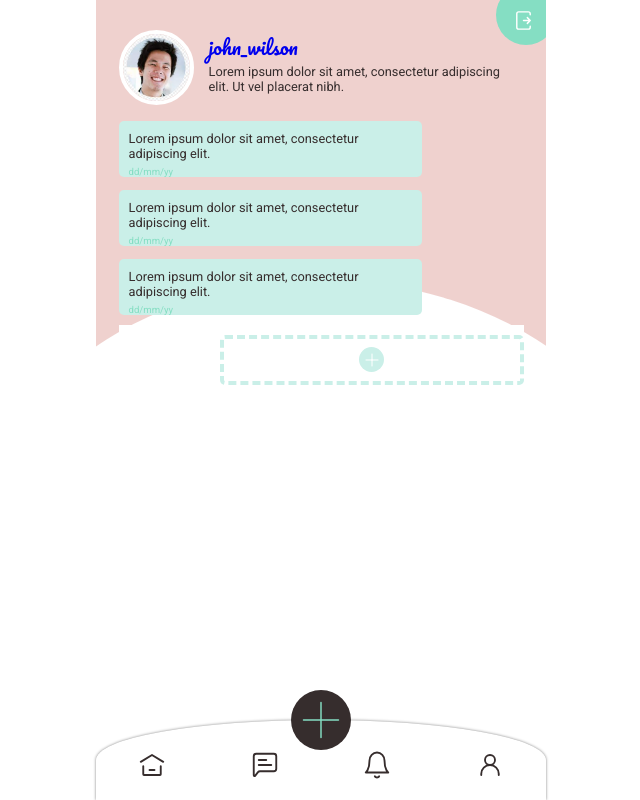
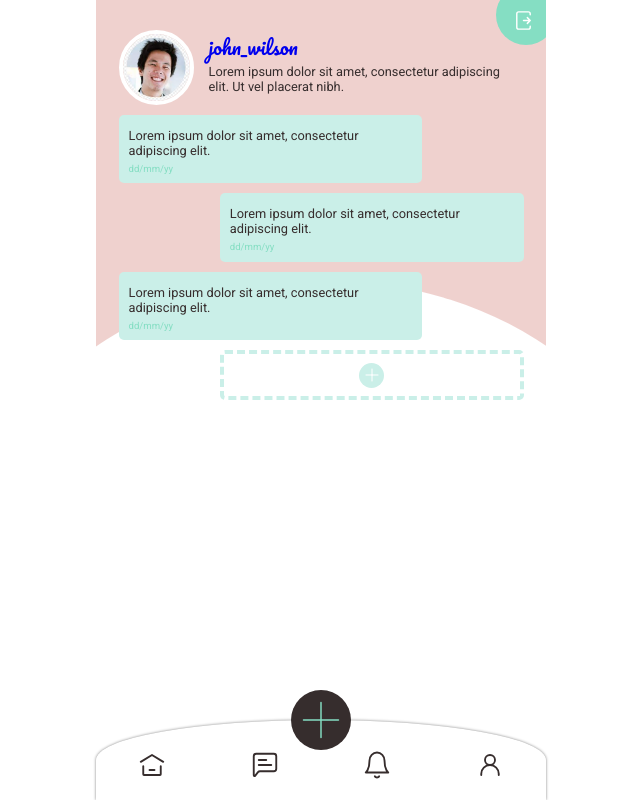
Before and after one commit to mdart86/Pixello, a React (Create React App) app: page /message in a window 1280 px wide. Shown: the whole page, without its empty margins (319-959 px from the left). Built offline with nearby package versions, Linux system fonts and the light colour scheme.

Commit message:
made the sent/received messages alternate with left/right alignment

```diff
--- a/src/components/Message.js
+++ b/src/components/Message.js
@@ -2,7 +2,7 @@ import React from 'react'
 import { Link } from 'react-router-dom'
 import styled from 'styled-components'
 import profilePicture from '../images/profile-picture.jpeg'
-import { UserMessage } from './UserMessage'
+import { ReceivedMessage } from './ReceivedMessage'
 import plus from '../images/plus-white.svg'
 
 export const Message = () => {
@@ -18,9 +18,12 @@ export const Message = () => {
                 <Bio>Lorem ipsum dolor sit amet, consectetur adipiscing elit. Ut vel placerat nibh.</Bio>
             </DetailsContainer>
             <MessagesContainer>
-                <UserMessage/>
-                <UserMessage/>
-                <UserMessage/>
+                <ReceivedMessage/>
+                <SentMessage>
+                    <Text>Lorem ipsum dolor sit amet, consectetur adipiscing elit.</Text>
+                    <Timestamp>dd/mm/yy</Timestamp>
+                </SentMessage>
+                <ReceivedMessage/>
                 <NewMessage>
                     <Circle>
                         <Icon src={plus} alt="plus sign"/>
@@ -88,11 +91,32 @@ const Bio = styled.p`
 `
 
 const MessagesContainer = styled.section`
-    margin: 27px auto 5px;
+    margin: 20px auto 5px;
     width: 90%;
-    position: relative;
-    left: 0;
-    top: 25%;
+    display: flex;
+    flex-direction: column;
+`
+
+const SentMessage = styled.div`
+    height: auto;
+    width: 75%;
+    background: var(--blue);
+    border-radius: 5px;
+    margin: 10px 0;
+    align-self: flex-end;
+`
+
+const Text = styled.p`
+    font-size: 0.8rem;
+    padding: 0 10px;
+    margin-bottom: 0;
+`
+
+const Timestamp = styled.p`
+    font-size: 0.6rem;
+    color: var(--green);
+    padding-left: 10px;
+    margin-top: 5px;
 `
 
 const NewMessage = styled.div`
@@ -101,13 +125,12 @@ const NewMessage = styled.div`
     background: var(--white);
     border-radius: 5px;
     margin: 10px 0;
-    position: absolute;
-    right: 0;
     border: 4px dashed var(--blue);
     box-sizing: border-box;
     display: flex;
     justify-content: center;
     align-items: center;
+    align-self: flex-end;
 `
 
 const Circle = styled.div`
--- a/src/components/Notifications.js
+++ b/src/components/Notifications.js
@@ -1,7 +1,7 @@
 import React from 'react'
 import styled from 'styled-components'
 import profilePicture from '../images/pixello-logo.png'
-import { UserMessage } from './UserMessage'
+import { ReceivedMessage } from './ReceivedMessage'
 
 export const Notifications = () => {
 
@@ -16,10 +16,10 @@ export const Notifications = () => {
                 <Bio>Here's where we'll notify you of activity related to your account.</Bio>
             </DetailsContainer>
             <MessagesContainer>
-                <UserMessage/>
-                <UserMessage/>
-                <UserMessage/>
-                <UserMessage/>
+                <ReceivedMessage/>
+                <ReceivedMessage/>
+                <ReceivedMessage/>
+                <ReceivedMessage/>
                 <Clearance/>
             </MessagesContainer>
         </>
--- a/src/components/UserMessage.js
+++ b/src/components/ReceivedMessage.js
@@ -1,7 +1,7 @@
 import React from 'react'
 import styled from 'styled-components'
 
-export const UserMessage = ({right}) => {
+export const ReceivedMessage = () => {
 
     return (
         <>
@@ -18,13 +18,12 @@ const Box = styled.div`
     width: 75%;
     background: var(--blue);
     border-radius: 5px;
-    margin: 10px 0;
-    position: relative;
+    margin: 0;
 `
 
 const Text = styled.p`
     font-size: 0.8rem;
-    padding: 10px 10px 0;
+    padding: 0 10px;
     margin-bottom: 0;
 `
 
```
